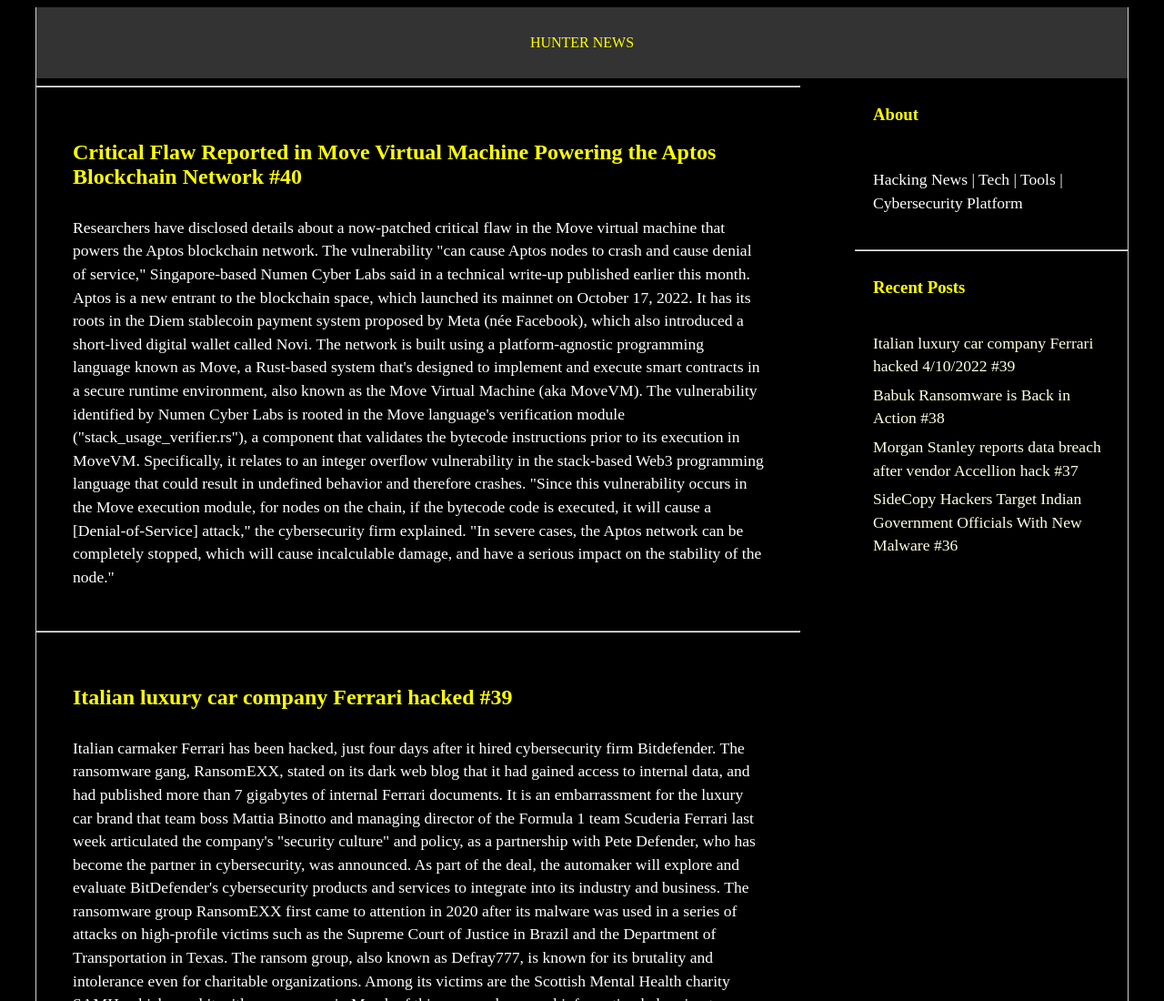
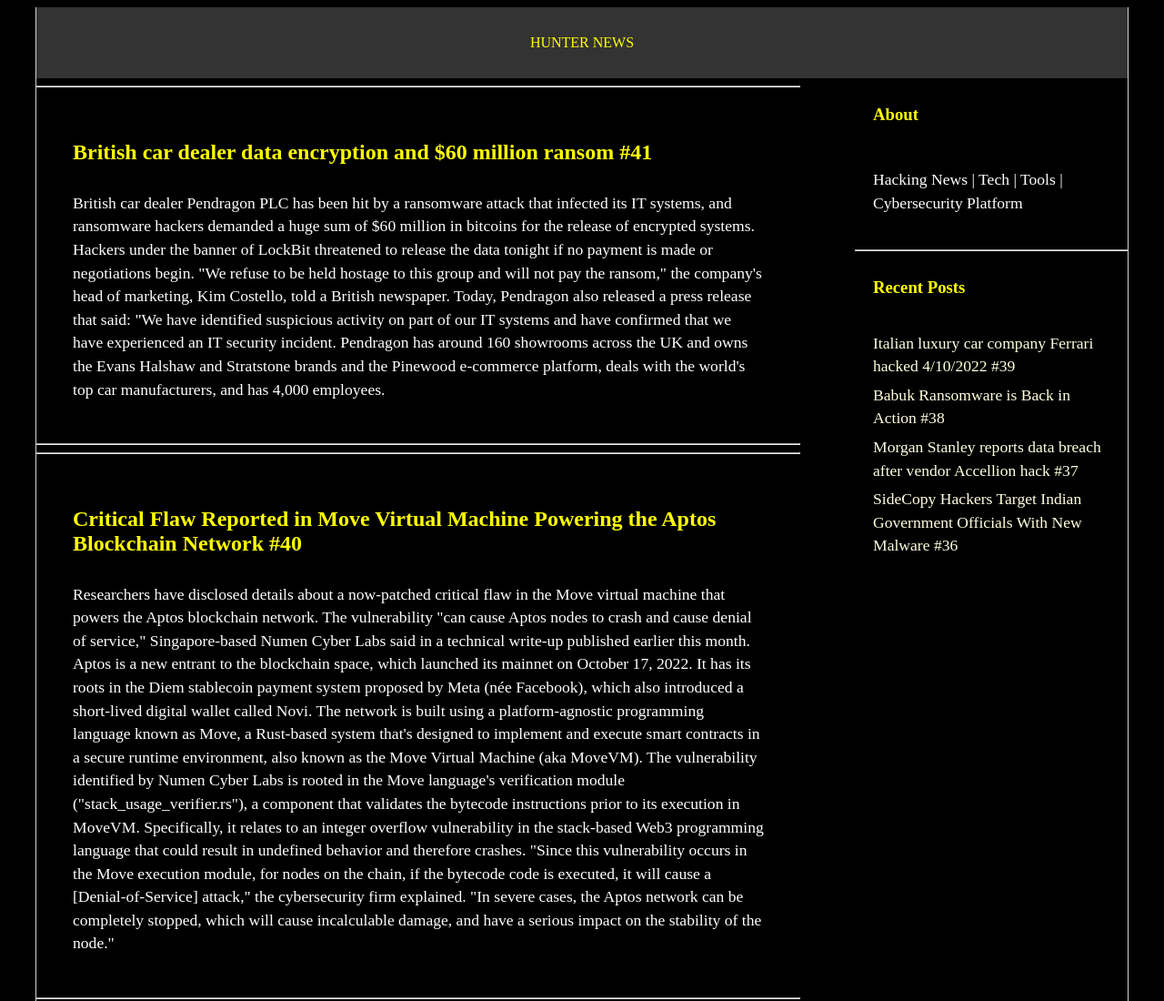
Before and after one commit to ReTnUh-J/ReTnUh-J.github.io, a plain HTML site: page index.html in a window 1280 px wide. Shown: the top 1100 px of the page at 91% size. Drawn offline with Linux system fonts and the light colour scheme.

Commit message:
23/10-4:00PM

```diff
--- a/index.html
+++ b/index.html
@@ -120,6 +120,17 @@
             </nav>
         </header>
         <main>
+            <hr>
+            <section>
+                <h2>British car dealer data encryption and $60 million ransom #41</h2>
+                <p>British car dealer Pendragon PLC has been hit by a ransomware attack that infected its IT systems, and ransomware hackers demanded a huge sum of $60 million in bitcoins for the release of encrypted systems.
+                    Hackers under the banner of LockBit threatened to release the data tonight if no payment is made or negotiations begin.
+                    "We refuse to be held hostage to this group and will not pay the ransom," the company's head of marketing, Kim Costello, told a British newspaper.
+                    Today, Pendragon also released a press release that said: "We have identified suspicious activity on part of our IT systems and have confirmed that we have experienced an IT security incident.
+                    Pendragon has around 160 showrooms across the UK and owns the Evans Halshaw and Stratstone brands and the Pinewood e-commerce platform, deals with the world's top car manufacturers, and has 4,000 employees.
+                </p>
+            </section>
+            <hr>
             <hr>
             <section>
                 <h2> Critical Flaw Reported in Move Virtual Machine Powering the Aptos Blockchain Network #40</h2>
```
